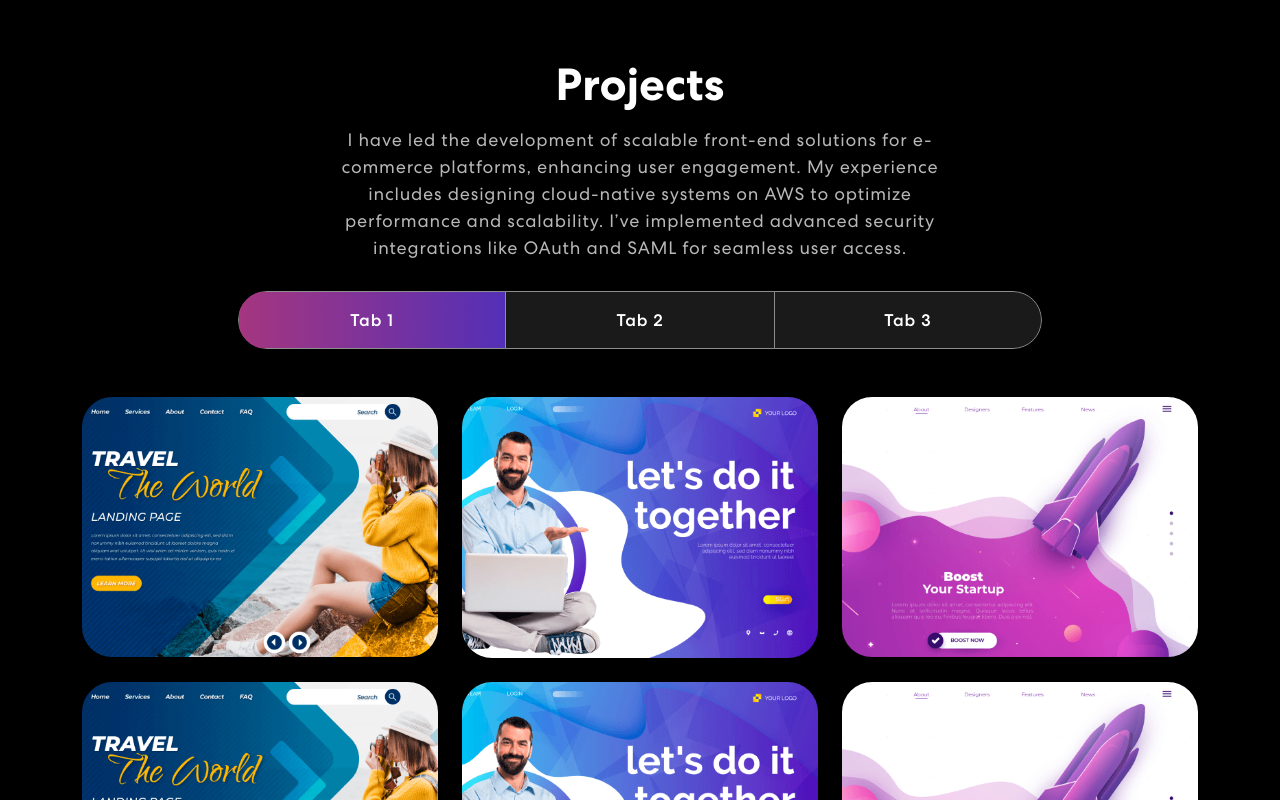
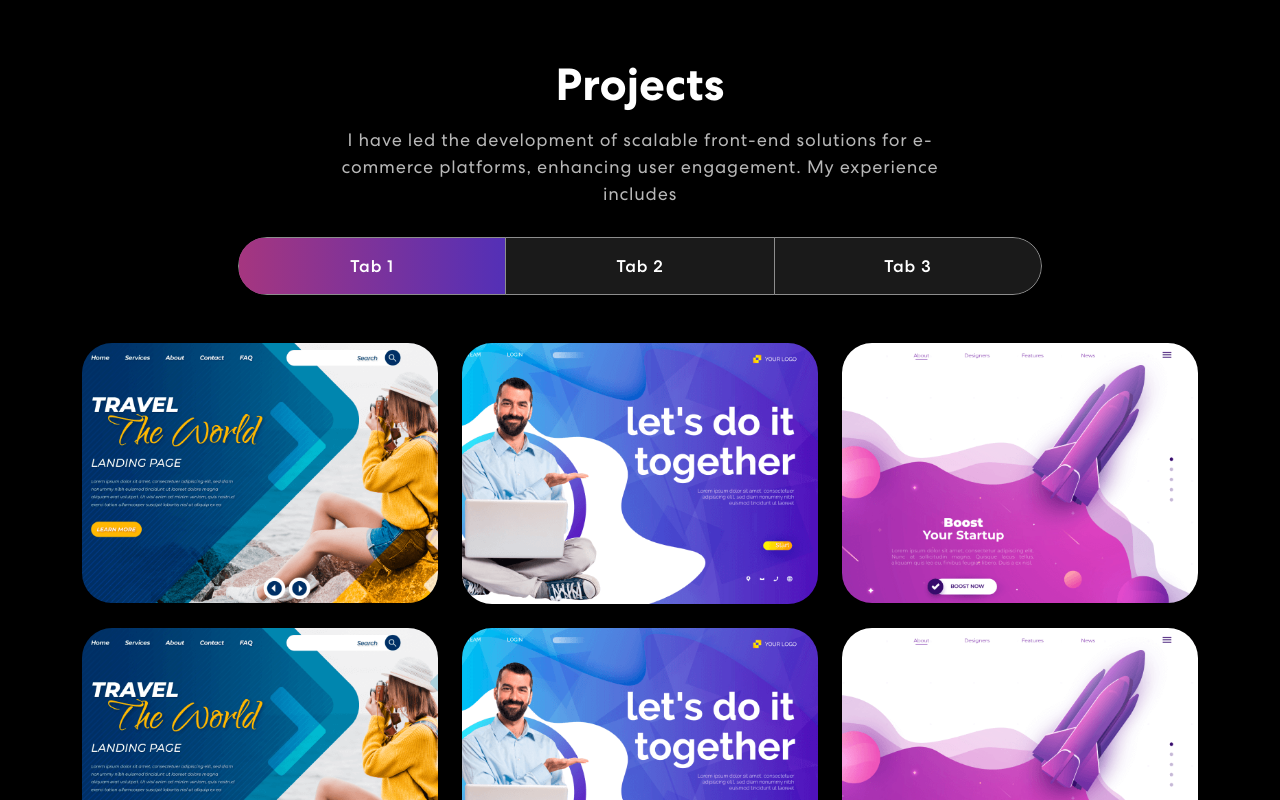
Before and after one commit to aakashsharma512/my-portfolio-front-end, a React (Create React App) app: page / in a window 1280 px wide. Shown: the part 1440-2240 px from the top of the page. Built offline with nearby package versions, Linux system fonts and the light colour scheme; no server answers.

Commit message:
chnages in profile

```diff
--- a/src/components/Projects.js
+++ b/src/components/Projects.js
@@ -52,8 +52,7 @@ export const Projects = () => {
               <div className={isVisible ? "animate__animated animate__fadeIn": ""}>
                 <h2>Projects</h2>
                 <p>I have led the development of scalable front-end solutions for e-commerce platforms, enhancing user engagement.
-                My experience includes designing cloud-native systems on AWS to optimize performance and scalability.
-                I’ve implemented advanced security integrations like OAuth and SAML for seamless user access.
+                My experience includes
                 </p>
                 <Tab.Container id="projects-tabs" defaultActiveKey="first">
                   <Nav variant="pills" className="nav-pills mb-5 justify-content-center align-items-center" id="pills-tab">
```
